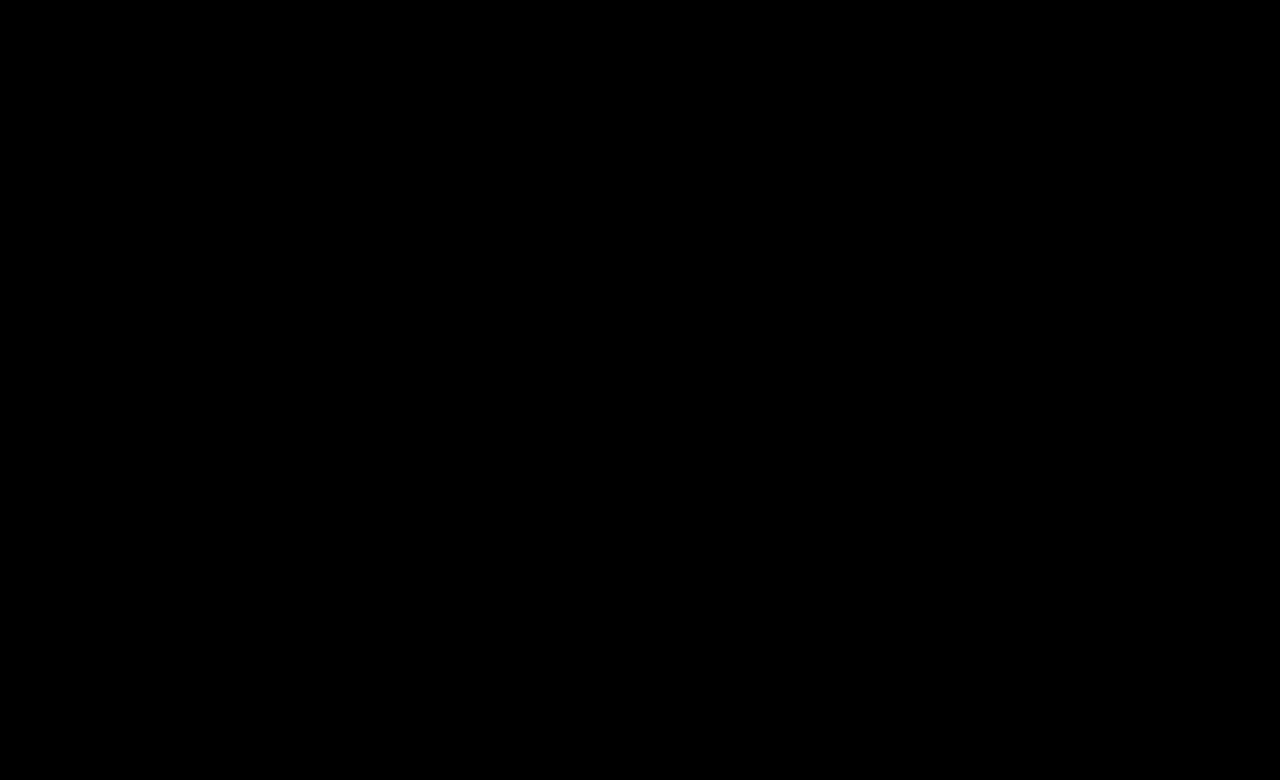
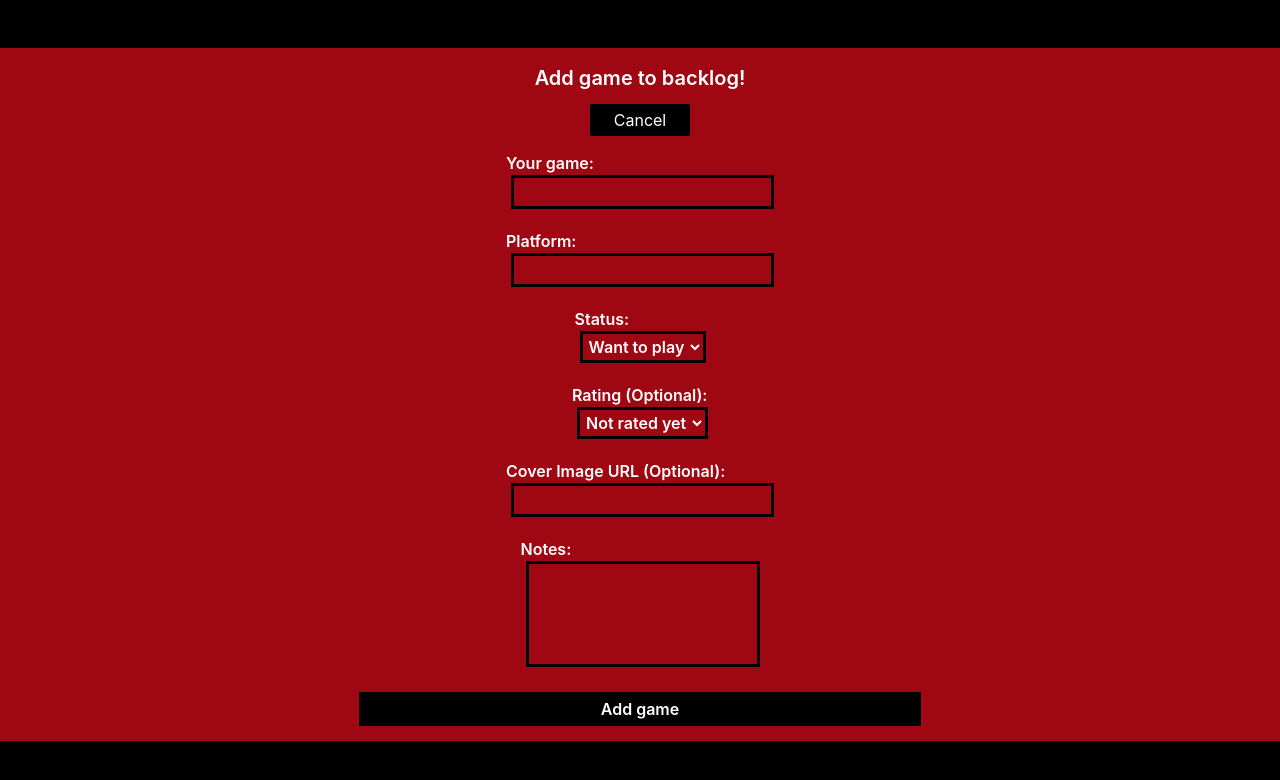
Before and after one commit to Prxjec-t/Questlog-API, a React (Vite) app: page /games/new in a window 1280 px wide. Shown: the top 780 px of the page. Built offline with nearby package versions, Linux system fonts and the light colour scheme.

Commit message:
Added styling when adding a game

```diff
--- a/src/pages/NewGamePage.tsx
+++ b/src/pages/NewGamePage.tsx
@@ -31,10 +31,14 @@ const NewGamePage = () => {
   };
 
   return (
-    <section>
-      <h2>Add game to backlog!</h2>
+    <section className="bg-red-800 text-white pt-4">
+      <div className="flex-col text-center">
+        <h2 className="text-xl font-semibold mb-3">Add game to backlog!</h2>
 
-      <button onClick={() => navigate(-1)}>Cancel</button>
+        <button className="p-1 bg-black w-25 hover:bg-black/50" onClick={() => navigate(-1)}>
+          Cancel
+        </button>
+      </div>
 
       {error && <p>Could not add the games: {error}</p>}
       <GameForm onSubmit={addGame} />
```
